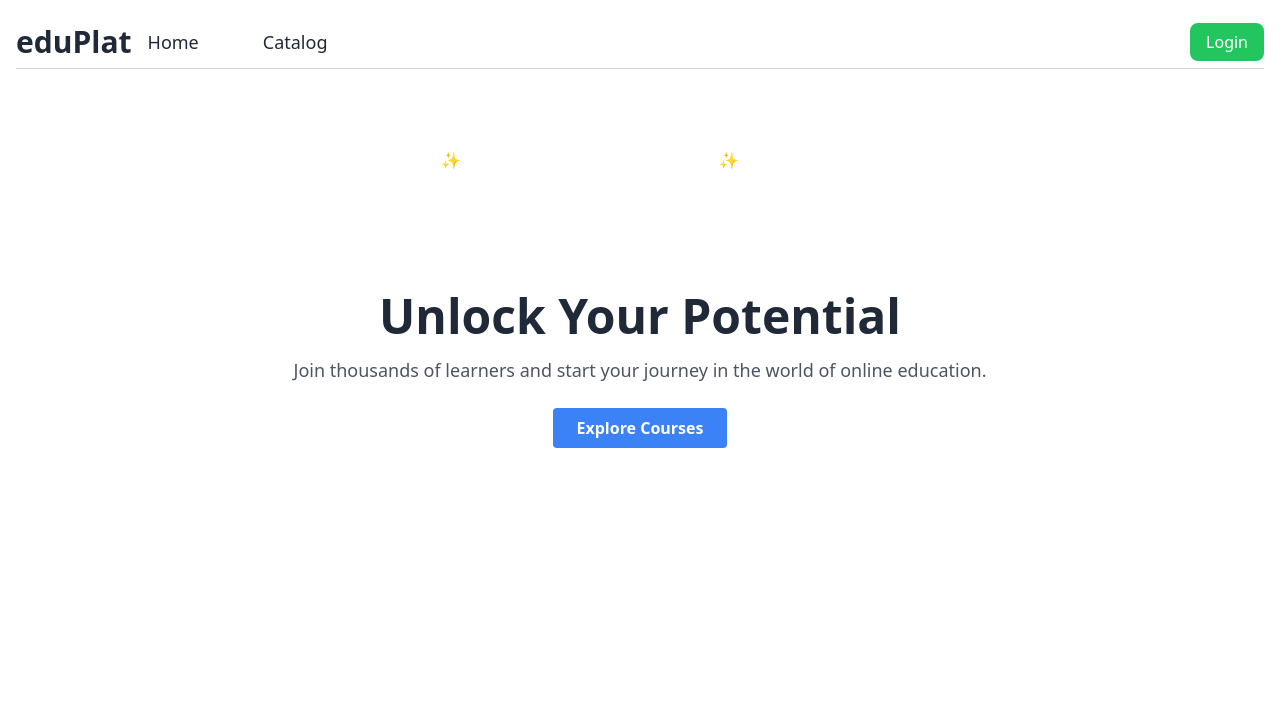
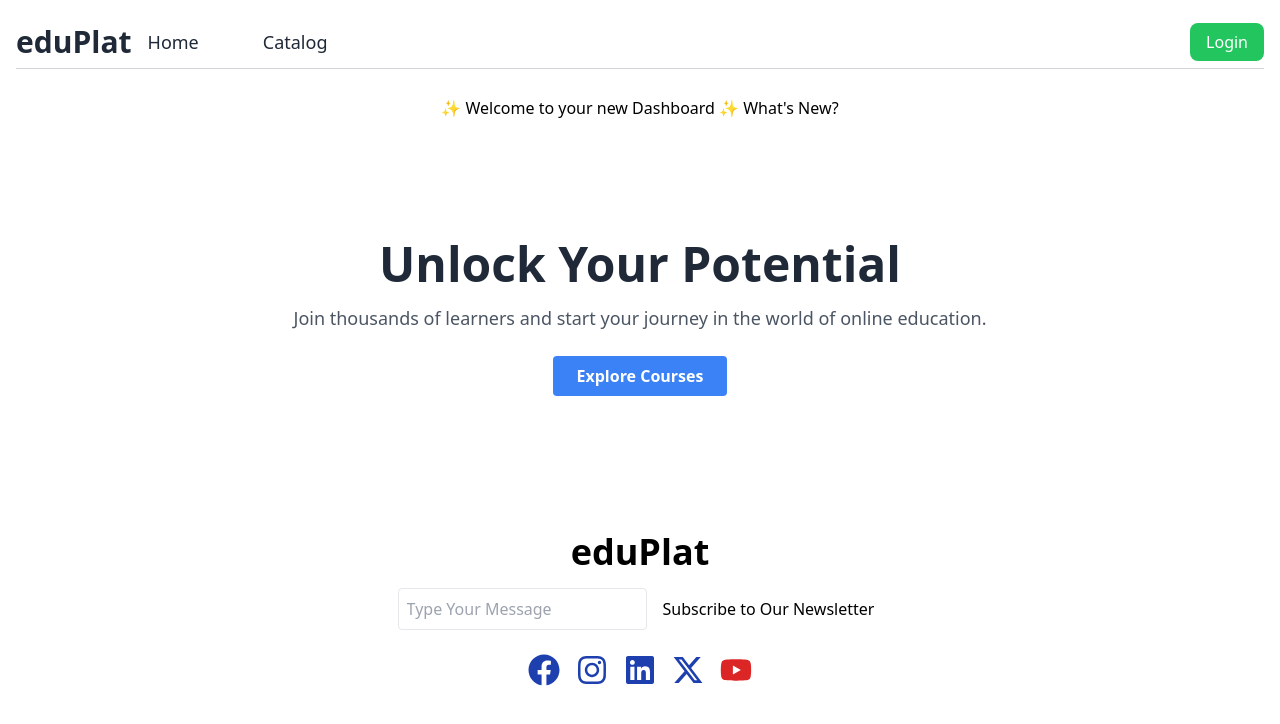
Before and after one commit to codewithdann0/Educational_platform, a Next.js app: page / in a window 1280 px wide. Shown: the top 724 px of the page. Built offline with nearby package versions, Linux system fonts and the light colour scheme.

Commit message:
the footer is styled

```diff
--- a/app/Footer.tsx
+++ b/app/Footer.tsx
@@ -0,0 +1,46 @@
+import React from 'react';
+import { FaFacebook, FaInstagram, FaLinkedin } from "react-icons/fa";
+import { FaXTwitter } from "react-icons/fa6";
+import { FaYoutube } from "react-icons/fa";
+const Footer = () => {
+  return (
+    <div className="bg-white text-black py-8">
+      <div className="container mx-auto px-4">
+        <h1 className="text-4xl font-bold text-center mb-4">eduPlat</h1>
+
+        <div className="flex flex-col items-center mb-6">
+          <form className="flex space-x-2">
+            <input
+              type="email"
+              placeholder="Type Your Message"
+              className="p-2 rounded border focus:outline-none focus:ring-2 focus:ring-green-400"
+            />
+            <button className="bg-white text-black p-2 rounded border-blue-700 hover:bg-blue-700 transition duration-400">
+              Subscribe to Our Newsletter
+            </button>
+          </form>
+        </div>
+
+        <div className="flex justify-center space-x-4">
+          <a href="https://www.facebook.com/your-profile" target="_blank" rel="noopener noreferrer">
+            <FaFacebook className="w-8 h-8 text-blue-800 hover:text-blue-500 transition duration-200" />
+          </a>
+          <a href="https://www.instagram.com/your-profile" target="_blank" rel="noopener noreferrer">
+            <FaInstagram className="w-8 h-8 text-blue-800 hover:text-blue-500 transition duration-200" />
+          </a>
+          <a href="https://www.linkedin.com/in/your-profile" target="_blank" rel="noopener noreferrer">
+            <FaLinkedin className="w-8 h-8 text-blue-800 hover:text-blue-500 transition duration-200" />
+          </a>
+          <a href="https://www.twitter.com/your-profile" target="_blank" rel="noopener noreferrer">
+            <FaXTwitter className="w-8 h-8 text-blue-800 hover:text-blue-500 transition duration-200" />
+          </a>
+          <a href="https://www.youtube.com/@techwithdann"  target="_blank" rel="noopener noreferrer">
+          <FaYoutube className="w-8 h-8 text-red-600 hover:text-red-500 transition duration-200" />
+          </a>
+        </div>
+      </div>
+    </div>
+  );
+};
+
+export default Footer;
--- a/app/Navbar.tsx
+++ b/app/Navbar.tsx
@@ -12,8 +12,8 @@ const Navbar = () => {
   };
 
   return (
-    <nav   className="bg-white h-24 p-4"> {/* Increased height */}
-      <div className="container mx-auto flex items-center justify-between">
+    <nav   className="bg-white h-18 p-4  fixed w-screen"> {/* Increased height */}
+      <div className="container mx-auto flex items-center justify-between ">
         {/* Logo on the left */}
         <Link href="/" className="text-3xl font-bold text-gray-800 hover:text-green-500 transition duration-200">
           eduPlat
--- a/app/courses/page.tsx
+++ b/app/courses/page.tsx
@@ -1,56 +1,69 @@
 // app/courses/page.tsx
-import React from 'react';
+'use client'
+import React, { useState } from 'react';
 import Navbar from '../Navbar';
 
 const courses = [
   {
     id: 1,
     name: 'Data Analyst',
-    imageUrl: 'https://www.udacity.com/_next/image?url=https%3A%2F%2Fcdn.sanity.io%2Fimages%2Ftlr8oxjg%2Fproduction%2Ffdf314615dab9455b1e163ae8ab698abde8453c8-1456x816.png&w=640&q=100', // Replace with actual image URL
+    imageUrl: 'https://www.udacity.com/_next/image?url=https%3A%2F%2Fcdn.sanity.io%2Fimages%2Ftlr8oxjg%2Fproduction%2Ffdf314615dab9455b1e163ae8ab698abde8453c8-1456x816.png',
   },
   {
     id: 2,
     name: 'Course 2',
-    imageUrl: 'https://via.placeholder.com/200x400', // Replace with actual image URL
+    imageUrl: 'https://via.placeholder.com/200x400',
   },
   {
     id: 3,
     name: 'Course 3',
-    imageUrl: 'https://via.placeholder.com/200x400', // Replace with actual image URL
+    imageUrl: 'https://via.placeholder.com/200x400',
   },
   {
     id: 4,
     name: 'Course 4',
-    imageUrl: 'https://via.placeholder.com/200x400', // Replace with actual image URL
+    imageUrl: 'https://via.placeholder.com/200x400',
   },
   {
     id: 5,
     name: 'Course 5',
-    imageUrl: 'https://via.placeholder.com/200x400', // Replace with actual image URL
+    imageUrl: 'https://via.placeholder.com/200x400',
   },
   {
     id: 6,
     name: 'Course 6',
-    imageUrl: 'https://via.placeholder.com/200x400', // Replace with actual image URL
+    imageUrl: 'https://via.placeholder.com/200x400',
   },
   {
     id: 7,
-    name: 'Course 6',
-    imageUrl: 'https://via.placeholder.com/200x400', // Replace with actual image URL
+    name: 'Course 7',
+    imageUrl: 'https://via.placeholder.com/200x400',
+  },
+  {
+    id: 8,
+    name: 'Harvard CS50’s Artificial Intelligence with Python – Full University Course', // New course for the YouTube video
+    videoId: '5NgNicANyqM', // YouTube video ID
+    thumbnailUrl: 'https://img.youtube.com/vi/5NgNicANyqM/hqdefault.jpg', // Thumbnail URL
   },
 ];
 
 const CoursesPage = () => {
+  const [isPlaying, setIsPlaying] = useState(false); // State to track video playing status
+
+  const handlePlayClick = () => {
+    setIsPlaying(true); // Set playing state to true when the play button is clicked
+  };
+
   return (
     <div>
       <Navbar />
       <div className="container mx-auto p-4">
-        <h1 className="text-3xl font-bold mb-6 text-center">Course Recommanded For You</h1>
+        <h1 className="text-3xl font-bold mb-6 text-center mt-20">Course Recommended For You</h1>
         <div className="flex flex-wrap justify-center gap-4"> {/* Flex container with gap for spacing */}
           {courses.map((course) => (
             <div key={course.id} className="flex flex-col items-center bg-white shadow-lg rounded-lg p-4 w-56"> {/* Set a fixed width for cards */}
               <img
-                src={course.imageUrl}
+                src={course.imageUrl || course.thumbnailUrl} // Use the course image or thumbnail
                 alt={course.name}
                 className="h-full w-full object-fill mb-4 rounded" // Set height to 600px
               />
@@ -58,6 +71,39 @@ const CoursesPage = () => {
             </div>
           ))}
         </div>
+
+        {/* YouTube Course Section */}
+        <div className="flex flex-col items-center mt-10">
+          <h2 className="text-xl font-semibold mb-4">Watch Our Featured Course</h2>
+          <div className="relative">
+            {isPlaying ? (
+              <div className="responsive-iframe mb-8">
+                <iframe
+                  width="100%"
+                  height="500px"
+                  src={`https://www.youtube.com/embed/${courses[7].videoId}?autoplay=1`} // Autoplay the video
+                  title="Featured Course Video"
+                  frameBorder="0"
+                  allowFullScreen
+                ></iframe>
+              </div>
+            ) : (
+              <a onClick={handlePlayClick} className="cursor-pointer">
+                <img
+                  src={courses[7].thumbnailUrl}
+                  alt={`${courses[7].name} Thumbnail`}
+                  className="rounded-lg mb-4" // Thumbnail image
+                />
+                {/* Play Button Overlay */}
+                <div className="absolute inset-0 flex items-center justify-center">
+                  <button className="bg-red-800 text-white rounded-full p-4 hover:bg-blue-600 transition duration-200">
+                    ▶ {/* Play Icon */}
+                  </button>
+                </div>
+              </a>
+            )}
+          </div>
+        </div>
       </div>
     </div>
   );
--- /dev/null
+++ b/app/dasboard/page.tsx
@@ -0,0 +1,11 @@
+import React from 'react'
+
+const page = () => {
+  return (
+    <div>
+        <h1>Wellcome Daniel Tigistu</h1>
+    </div>
+  )
+}
+
+export default page
--- a/app/page.tsx
+++ b/app/page.tsx
@@ -1,3 +1,4 @@
+import Footer from './Footer'
 import Navbar from './Navbar'; // Ensure correct casing for the component name
 import Link from 'next/link'; // Correct the import for Link from Next.js
 import { FaFacebookF, FaTwitter, FaInstagram, FaLinkedin } from 'react-icons/fa'; // Import the desired icons
@@ -5,8 +6,9 @@ export default function Home() {
   return (
     <div>
       <Navbar />
-      <div className='bg-black-700 text-white text-center py-4 mt-9'>
-        ✨ Welcome to your new Dashboard ✨ What's New?
+      <div className='bg-black-700 text-white text-center py-4 '>
+
+        <h1 className='mt-20 text-black'>✨ Welcome to your new Dashboard ✨ What's New?</h1>
       </div>
       <div className="bg-white p-6">
         {/* Hero Section */}
@@ -22,7 +24,7 @@ export default function Home() {
         {/* Other content goes here... */}
       </div>
 
-      {/* Footer Section */}
+      <Footer/>
     </div>
   );
 }
```
